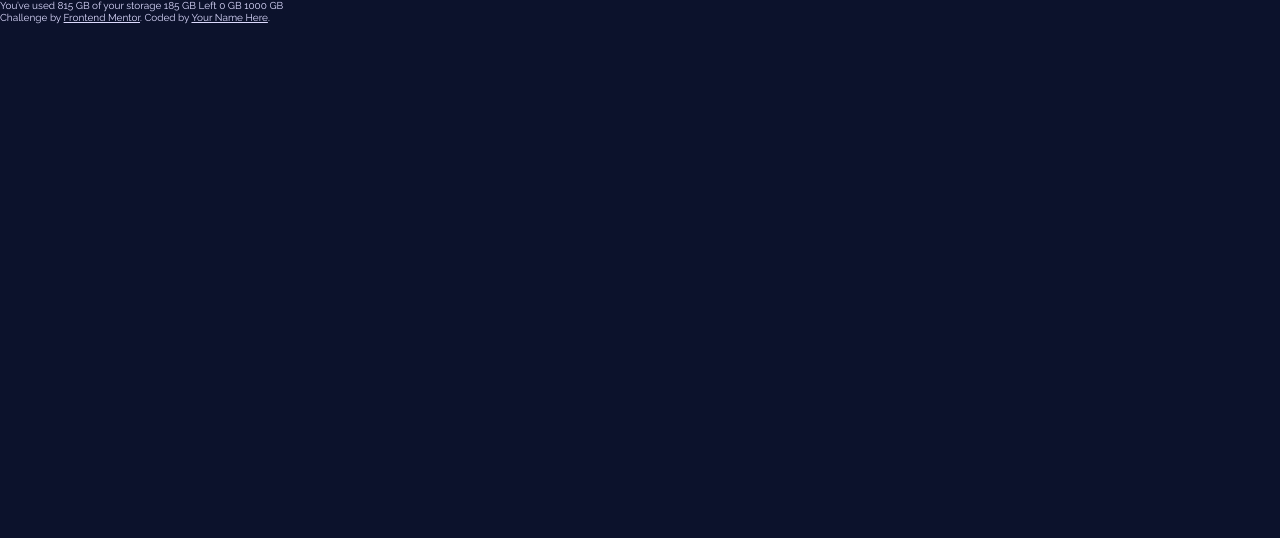
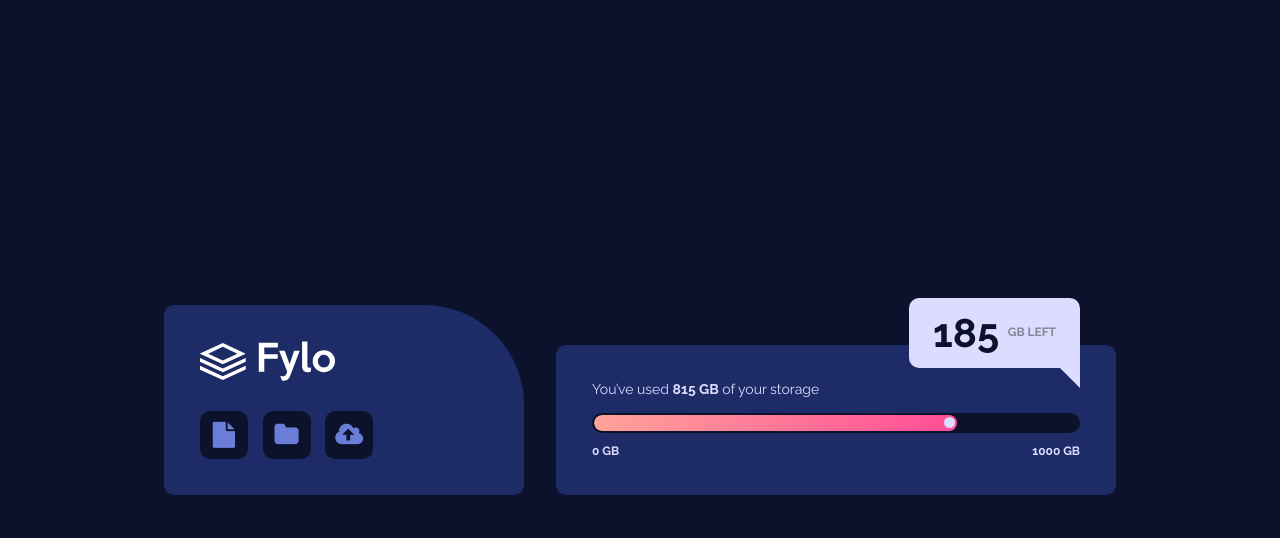
Before and after one commit to guss-renteria/fylo-data-storage-component-master-FM, a website built with Vite: page index.html in a window 1280 px wide. Built offline with nearby package versions, Linux system fonts and the light colour scheme.

Commit message:
se configuro el primer conponente

```diff
--- a/index.html
+++ b/index.html
@@ -12,21 +12,41 @@
     <link href="https://fonts.googleapis.com/css2?family=Raleway:wght@400;700&display=swap" rel="stylesheet">
   </head>
   <body>
-    <div id="app">
-      You’ve used 815 GB of your storage
+    <main id="app">
 
-      185 GB Left
+      <section class="first-container">
+        <img src="./images/logo.svg" alt="logo">
+        <nav>
+          <button class="icon-file"></button>
+          <button class="icon-folder"></button>
+          <button class="icon-cloud-upload"></button>
+        </nav>
+      </section>
 
-      0 GB
-      1000 GB
+      <section class="next-container">
+        <p>You’ve used <b>815 GB</b> of your storage</p>
+        <div class="bar-comp">
+          <div class="bar">
+            <div class="inner-bar"></div>
+          </div>
+          <div class="bar-limits">
+            <p>0 GB</p>
+            <p>1000 GB</p>
+          </div>
+        </div>
+        <div class="gb-left">
+          <b>185</b>&nbsp;&nbsp;&nbsp;GB Left
+        </div>
+      </section>
 
-      <footer>
-        <div class="attribution">
-          Challenge by <a href="https://www.frontendmentor.io?ref=challenge" target="_blank">Frontend Mentor</a>.
-          Coded by <a href="#">Your Name Here</a>.
-        </div>
-      </footer>
-    </div>
+    </main>
+
+    <footer>
+      <div class="attribution">
+        Challenge by <a href="https://www.frontendmentor.io/challenges/fylo-data-storage-component-1dZPRbV5n" target="_blank">Frontend Mentor</a>.
+        Coded by <a href="https://www.linkedin.com/in/gustavo-renter%C3%ADa-317577238/">guss-renteria</a>.
+      </div>
+    </footer>
 
     <script type="module" src="/main.js"></script>
   </body>
--- a/main.js
+++ b/main.js
@@ -1,4 +1,5 @@
 import './normalize.css'
 import './style.scss'
+import './icons/icomoon/style.css'
 
 const app = document.querySelector('#app')
--- a/style.scss
+++ b/style.scss
@@ -1,9 +1,10 @@
-$gradient: linear-gradient(90deg, hsl(335, 100%, 65%) 0%, hsl(6, 100%, 80%) 100%);
+$gradient: linear-gradient(90deg, hsl(6, 100%, 80%) 0%, hsl(335, 100%, 65%) 100%);
 
 $pale_blue: hsl(243, 100%, 93%);
 $grayish_blue: hsl(229, 7%, 55%);
 $dark_blue: hsl(228, 56%, 26%);
 $very_dark_blue: hsl(229, 57%, 11%);
+$nav_buttons: #6a7ed7;
 
 * {
   margin: 0;
@@ -17,9 +18,206 @@ $very_dark_blue: hsl(229, 57%, 11%);
 html {
   font-size: .625rem;
 }
-body {
-  background: $very_dark_blue;
+footer {
+  display: none;
 }
 h1, h2, h3, h4, h5, h6 {
   margin: 0;
 }
+
+body {
+  width: 100%;
+  min-height: 100vh;
+  padding: 10rem 0;
+  overflow-x: hidden;
+  overflow-y: auto;
+
+  display: grid;
+  place-items: center;
+  background: $very_dark_blue;
+
+  main#app {
+    width: 100%;
+    margin: auto;
+
+    display: flex;
+    flex-flow: column nowrap;
+    align-items: center;
+    justify-content: center;
+
+    section {
+      width: 84%;
+      max-width: 36rem;
+      padding: 3.6rem;
+
+      background: $dark_blue;
+    }
+    section.first-container {
+      overflow: hidden;
+      margin-bottom: 2rem;
+      border-radius: 1rem 10rem 1rem 1rem;
+
+      img {
+        margin-bottom: 2.8rem;
+      }
+      nav {
+        button {
+          width: 4.8rem;
+          height: 4.8rem;
+          margin-right: 1.2rem;
+
+          background: $very_dark_blue;
+          border: none;
+          border-radius: 1rem;
+
+          color: $nav_buttons;
+          font-size: 2.6rem;
+
+          transition: opacity .2s ease-in-out;
+
+          &:hover {
+            opacity: .8;
+          }
+        }
+      }
+    }
+    section.next-container {
+      position: relative;
+      border-radius: 1rem;
+
+      display: grid;
+      place-items: center;
+
+      & > * {
+        width: 100%;
+      }
+
+      & > p {
+        margin-bottom: 1.6rem;
+
+        text-align: center;
+        font-size: 1.4rem;
+      }
+
+      div.bar-comp {
+        div.bar {
+          margin-bottom: 1.2rem;
+
+          height: 2rem;
+          overflow: hidden;
+
+          background: $very_dark_blue;
+          border: .25rem solid $very_dark_blue;
+
+          border-radius: 1rem;
+
+          display: flex;
+
+          div.inner-bar {
+            width: 75%;
+            height: 100%;
+
+            position: relative;
+            background: $gradient;
+            border-radius: 1rem;
+
+            display: grid;
+            place-items: center;
+
+            &::after {
+              width: 1.1rem;
+              height: 1.1rem;
+
+              content: '';
+              position: absolute;
+              top: .2rem;
+              right: .2rem;
+
+              background: $pale_blue;
+              border-radius: .6rem;
+            }
+          }
+        }
+        div.bar-limits {
+          margin-bottom: 1.6rem;
+
+          display: flex;
+          justify-content: space-between;
+          align-items: center;
+
+          p {
+            font-size: 1.2rem;
+            font-weight: 700;
+          }
+        }
+      }
+      div.gb-left {
+        width: auto;
+        padding: 1.2rem 2.4rem;
+
+        position: absolute;
+        bottom: -3.2rem;
+
+        display: flex;
+        place-items: center;
+        background: $pale_blue;
+        border-radius: 1rem;
+
+        color: $grayish_blue;
+        font-size: 1.2rem;
+        text-transform: uppercase;
+        font-weight: 700;
+
+        b {
+          font-size: 4rem;
+          color: $very_dark_blue;
+        }
+      }
+    }
+  }
+
+  @media screen and (min-width: 992px) {
+    main#app {
+      padding: 3%;
+      flex-direction: row;
+      align-items: flex-end;
+      gap: 3.2rem;
+
+      section.first-container {
+        margin-bottom: 0;
+      }
+      section.next-container {
+        flex: 1;
+        max-width: 56rem;
+
+        & > p {
+          text-align: left;
+        }
+
+        div.bar-comp {
+          div.bar-limits {
+            margin-bottom: 0;
+          }
+        }
+
+        div.gb-left {
+          bottom: 85%;
+          right: 3.6rem;
+
+          border-radius: 1rem 1rem 0;
+
+          &::before {
+            content: '';
+            position: absolute;
+            top: 100%;
+            right: 0;
+
+            border:1rem solid $pale_blue;
+            border-bottom-color:transparent;
+            border-left-color:transparent;
+          }
+        }
+      }
+    }
+  }
+}
```
Also changed, not shown: icons/icomoon/icomoon.svg (added), icons/icomoon/icomoon.ttf (added), icons/icomoon/icomoon.woff (added), icons/icomoon/style.css (added), 1 other file.
